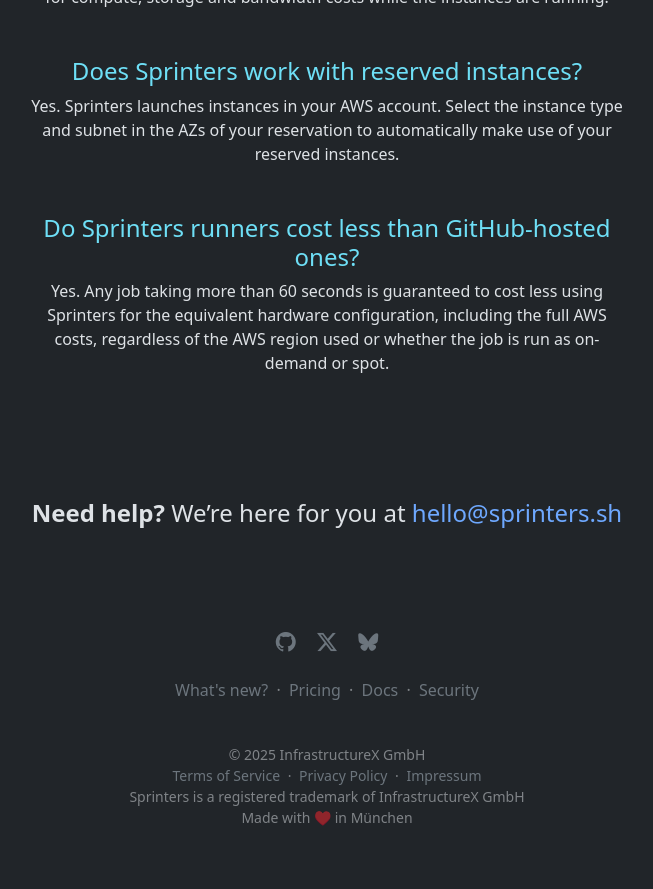
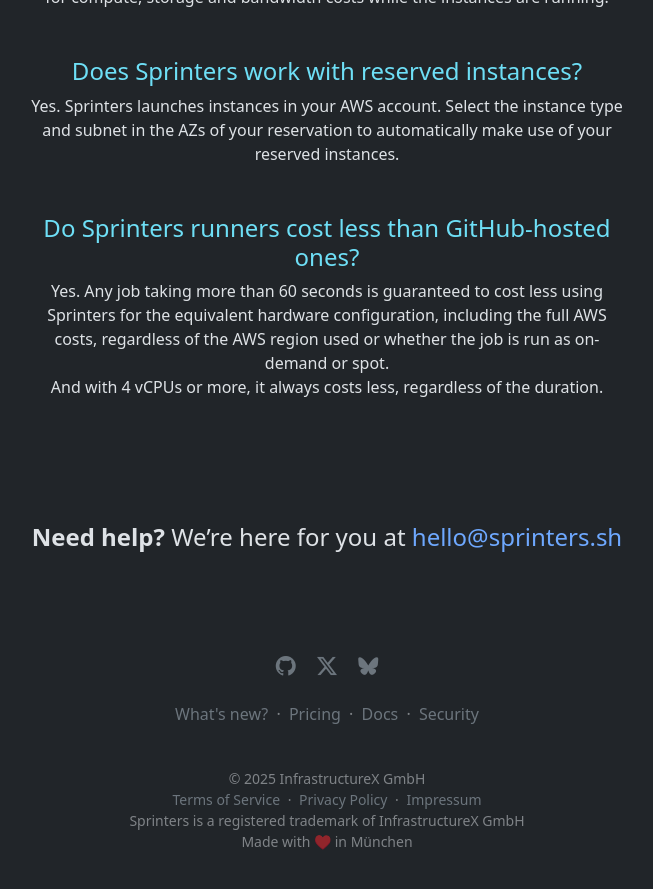
Before and after one commit to sprinters-sh/sprinters.sh, a Jekyll site: the page built from pricing.html, in a window 1280 px wide and 900 px high, scrolled down 2153 px. Shown: the top 889 px of the window, without its empty margins (313-966 px from the left). Built offline with Jekyll 4.4.1, drawn with Linux system fonts in a browser that asks for light colours.

Commit message:
Added note about 4 vCPUs pricing

```diff
--- a/pricing.html
+++ b/pricing.html
@@ -71,6 +71,7 @@
         <h4 class="text-info-emphasis mt-5">Do Sprinters runners cost less than GitHub-hosted ones?</h4>
         <p>Yes. Any job taking more than 60 seconds is guaranteed to cost less using Sprinters for the
             equivalent hardware configuration, including the full AWS costs, regardless of the AWS region used or
-            whether the job is run as on-demand or spot.</p>
+            whether the job is run as on-demand or spot.<br>
+            And with 4 vCPUs or more, it always costs less, regardless of the duration.</p>
     </div>
 </div>
```
